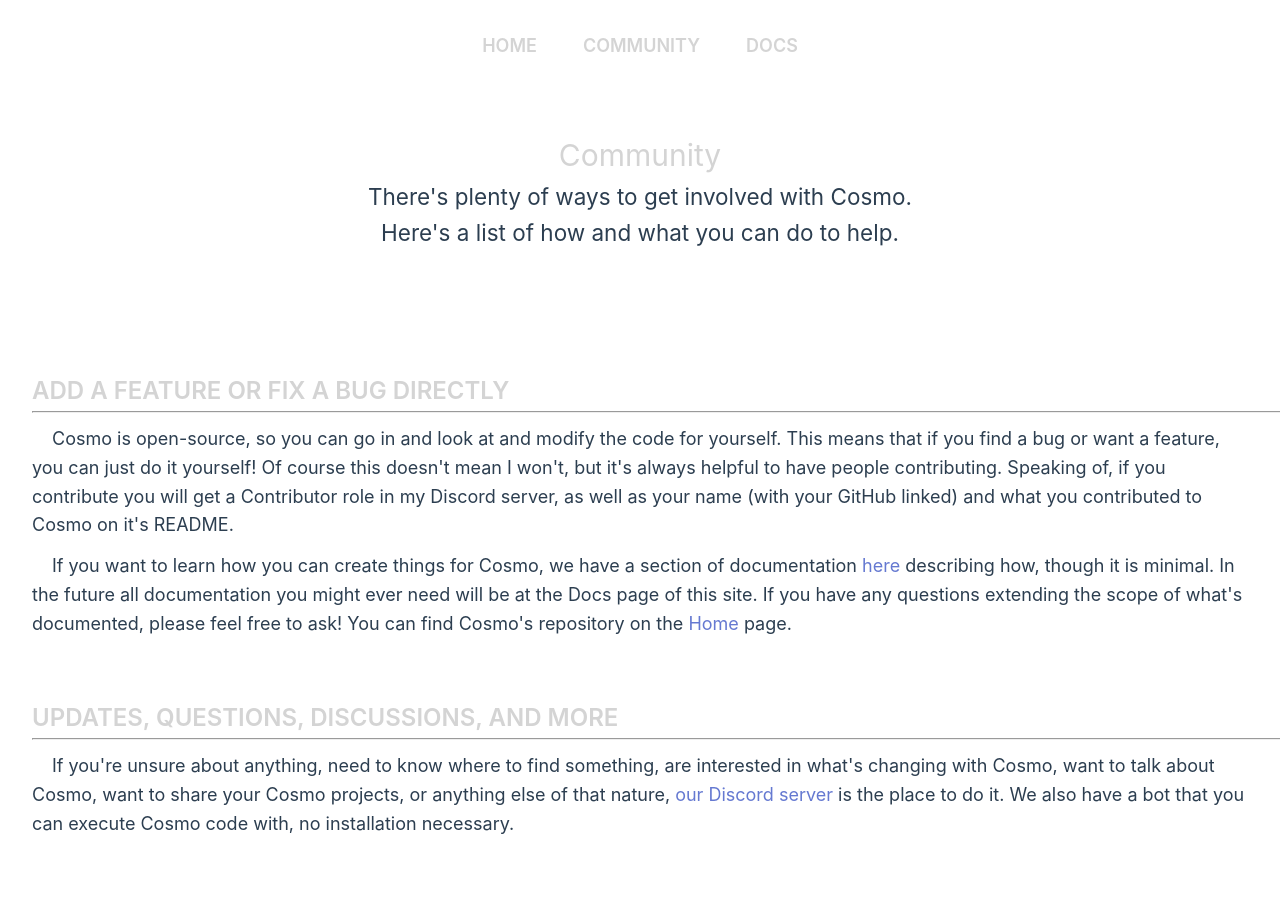
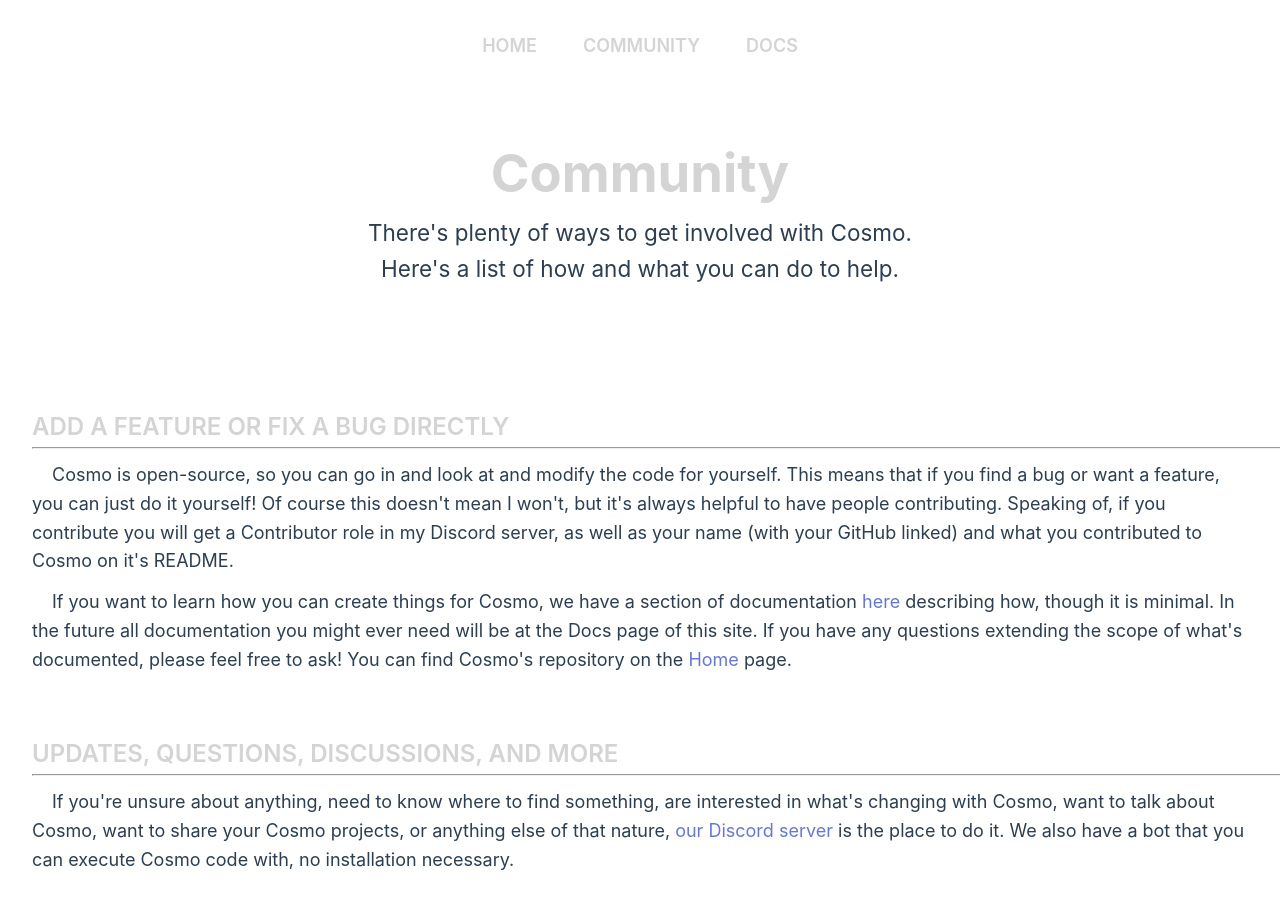
Before and after one commit to p-programming-language/website, a Vue app: page /community in a window 1280 px wide. Shown: the top 908 px of the page. Built offline with nearby package versions, Linux system fonts and the light colour scheme.

Commit message:
fix: h1 sizes

```diff
--- a/src/assets/main.css
+++ b/src/assets/main.css
@@ -12,11 +12,11 @@
   font-weight: normal;
 }
 
-.title {
+.bright {
   color: #d4d4d4;
 }
 
-.wrapper.title {
+.title {
   font-weight: 700;
   font-size: 350%;
 }
--- a/src/components/ListBlock.vue
+++ b/src/components/ListBlock.vue
@@ -10,7 +10,7 @@
 </script>
 
 <template>
-  <h2 class="title list-header">{{ title }}</h2>
+  <h2 class="bright list-header">{{ title }}</h2>
   <hr class="separator">
   <div class="description-body push-down">
     <p><slot></slot></p>
--- a/src/views/Community.vue
+++ b/src/views/Community.vue
@@ -4,7 +4,7 @@
 </script>
 
 <template>
-  <h1 class="title">Community</h1>
+  <h1 class="bright title">Community</h1>
   <h2>There's plenty of ways to get involved with Cosmo.</h2>
   <h2 class="push-down-much">Here's a list of how and what you can do to help.</h2>
   <HowToHelpVue/>
--- a/src/views/Docs.vue
+++ b/src/views/Docs.vue
@@ -1,6 +1,6 @@
 <!-- eslint-disable vue/multi-word-component-names -->
 <template>
-  <h1 class="title">Docs</h1>
+  <h1 class="bright title">Docs</h1>
   <br/>
   <h2>Under Construction</h2>
 </template>
--- a/src/views/Home.vue
+++ b/src/views/Home.vue
@@ -6,7 +6,7 @@
 </script>
 
 <template>
-	<h1 class="title">Cosmo</h1>
+	<h1 class="bright title">Cosmo</h1>
 	<h3>A statically-typed interpreted programming language written in pure Crystal.</h3>
 	<h3>It aims to be extensible, readable, and easy to use.</h3>
 
--- a/src/views/Install.vue
+++ b/src/views/Install.vue
@@ -1,6 +1,5 @@
 <!-- eslint-disable vue/multi-word-component-names -->
 <template>
-  <h1 class="title">Install</h1>
-  <br/>
+  <h1 class="bright title push-down-much">Install</h1>
   <h2>Under Construction</h2>
 </template>
```
